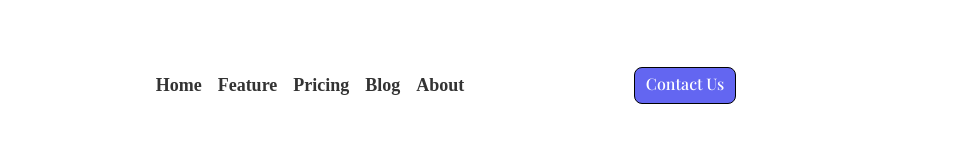
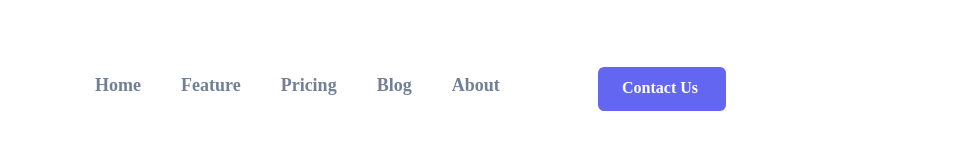
Before and after one commit to AshvinBa/projects, a plain HTML site: page Project_with_love_babbar/index.html in a window 1280 px wide. Shown: the full height of the page, 416-1386 px from the left, 970 px wide, since content can reach past the window. Drawn offline with nearby package versions, Linux system fonts and the light colour scheme; a web font is replaced by a local one.

Commit message:
commited
5-2-2024

```diff
--- a/Project_with_love_babbar/index.css
+++ b/Project_with_love_babbar/index.css
@@ -1,10 +1,8 @@
 /*
-
 font-family: 'Black Ops One', system-ui;
 font-family: 'Inter', sans-serif;
 font-family: 'Playfair Display', serif;
 font-family: 'Tulpen One', sans-serif;
-
 */
 
 :root
@@ -35,18 +33,15 @@ body
 
 .head
 {
-    /* border: 2px solid black; */
-    width: 1354px;
+    /* border: 0.2px solid black; */
+    width: 100vh;
     height: 100px;
     align-content: center;
-
 }
 .header
 {
-    /* margin: 0 auto; */
     margin: -30px;
     margin-left: 130px;
-    /* border: 2px solid black; */
     display: flex;
     justify-content: space-between;
     height: 70px;
@@ -54,7 +49,6 @@ body
 }
 .title
 {
-    /* border: 2px solid black; */
     width: 250px;
     height: 70px;
 }
@@ -68,18 +62,14 @@ body
 {
     width: 50px;
     height: 70px;
-    /* border: 0.2px solid black; */
 }
 .logo-text
 {
-    /* border: 0.2px solid black; */
     font-size: 30px;
-    /* margin-bottom: 20px; */
     color: black;
     margin-left: 10px;
     margin-top: 20px;
     font-weight: 800px;
-
 }
 .feature
 {
@@ -87,68 +77,90 @@ body
     width: 400px;
     height: 30px;
     margin: 20px;
+    display: none;
+    gap: 1.5rem;
     /* border: 2px solid black; */
-    display: flex;
-    flex-direction: row;
-    justify-content: center;
-}
-.but
-{
-    margin-top: 0px;
-    /* border: 2px solid black; */
+    /* display: flex; */
+    /* flex-direction: row; */
+    /* justify-content: center; */
 }
 
 .nav-link
 {
     margin: 8px;
-    font-weight: 700;
-    font-size: 18px;
+    font-weight: 600;
+    font-size: 1.125rem;
     text-decoration: none;
-    color: var(--text-color);
+    color: #718096;
+    transition: color 0.1s;
+}
+.nav-link:hover
+{
+    color: var(--link-color);
+}
+
+
+@media screen and (min-width:760px) {
+
+    .feature{
+        display: flex;
+    }
 }
 
 .but
 {
-    margin: 10px;
+    margin: 20px;
     margin-top: 20px;
+
 }
 
 .but
 {
     background-color: var(--primary-color);
+    color: var(--background-color) ;
     color: white;
-    border: 0.2px solid black;
-    font-weight: 100px;
-    width: 100px;
-    height: 30px;
-    border-radius: 8px;
-    font-family: 'Playfair Display', serif;
-    /* padding-left: 10px; */
-    /* padding: 5px; */
-    padding-top: 5px;
-    padding-left: 0px;
-    text-decoration: none;
+    border: none;
+    font-size: 1rem;
+    font-weight: 600;
+    transform: all 0.1s;
+    padding: 0.75rem 1.5rem;
+    width: 80px;
+    height: 20px;
+    border-radius: 0.375rem;
+    display: none;
 }
+
+@media screen and (min-width:768px){
+    .but
+    {
+        display: flex;
+    }
+}
+
 
 .but:hover
 {
-    color: rgb(63, 30, 116);
-    background-color: white;
+    background-color: #5254f8;
 }
 
 .menu-button
 {
     display: none;
-    margin-top: 25px;
-    width: 30px;
-    height: 30px;
-    /* border: none; */
+    /* margin-top: 25px; */
+    border-radius: 0.375rem;
+    /* transform: all 0.1s; */
+    /* width: 30px; */
+    /* height: 30px; */
+    border: none;
+    padding: 0.5rem 0.9rem;
+    background-color: var(--background-color);
 }
 
 @media screen and (max-width:768px) {
     .menu-button
     {
         display: block;
+        /* margin-right: 20px; */
     }
 }
 
--- a/Project_with_love_babbar/index.html
+++ b/Project_with_love_babbar/index.html
@@ -1,4 +1,4 @@
-<!DOCTYPE html>
+<!nDOCTYPE html>
 <html lang="en">
 <head>
     <meta charset="UTF-8">
@@ -6,7 +6,7 @@
     <link rel="stylesheet" href="index.css">
     <link rel="preconnect" href="https://fonts.googleapis.com">
     <link rel="preconnect" href="https://fonts.gstatic.com" crossorigin>
-    <link href="https://fonts.googleapis.com/css2?family=Black+Ops+One&family=Inter:wght@200;300;400;500;700&family=Playfair+Display:wght@500&family=Tulpen+One&display=swap" rel="stylesheet">
+    <lik href="https://fonts.googleapis.com/css2?family=Black+Ops+One&family=Inter:wght@200;300;400;500;700&family=Playfair+Display:wght@500&family=Tulpen+One&display=swap" rel="stylesheet">
 
     <title>StudySync</title>
 </head>
```
